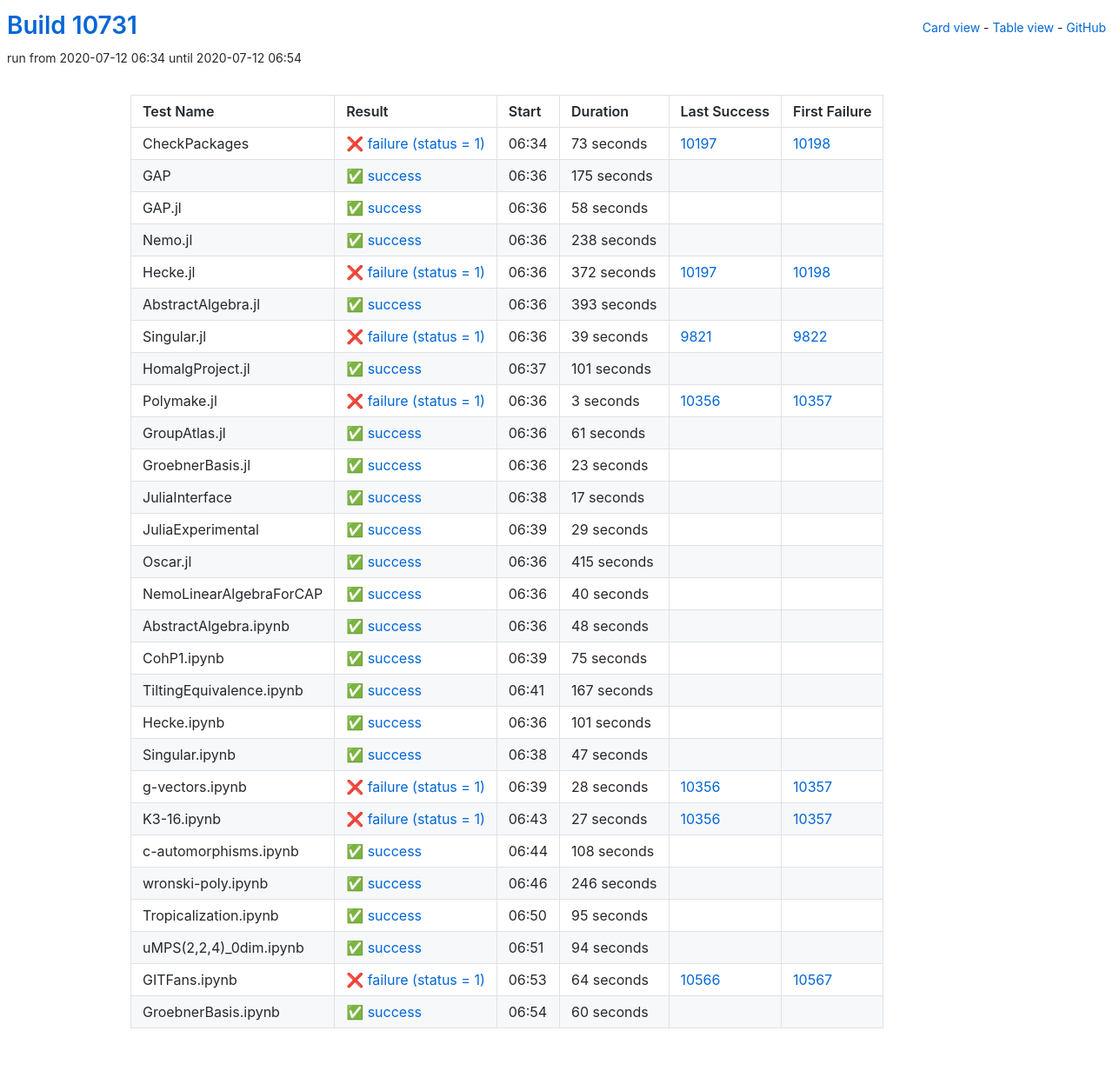
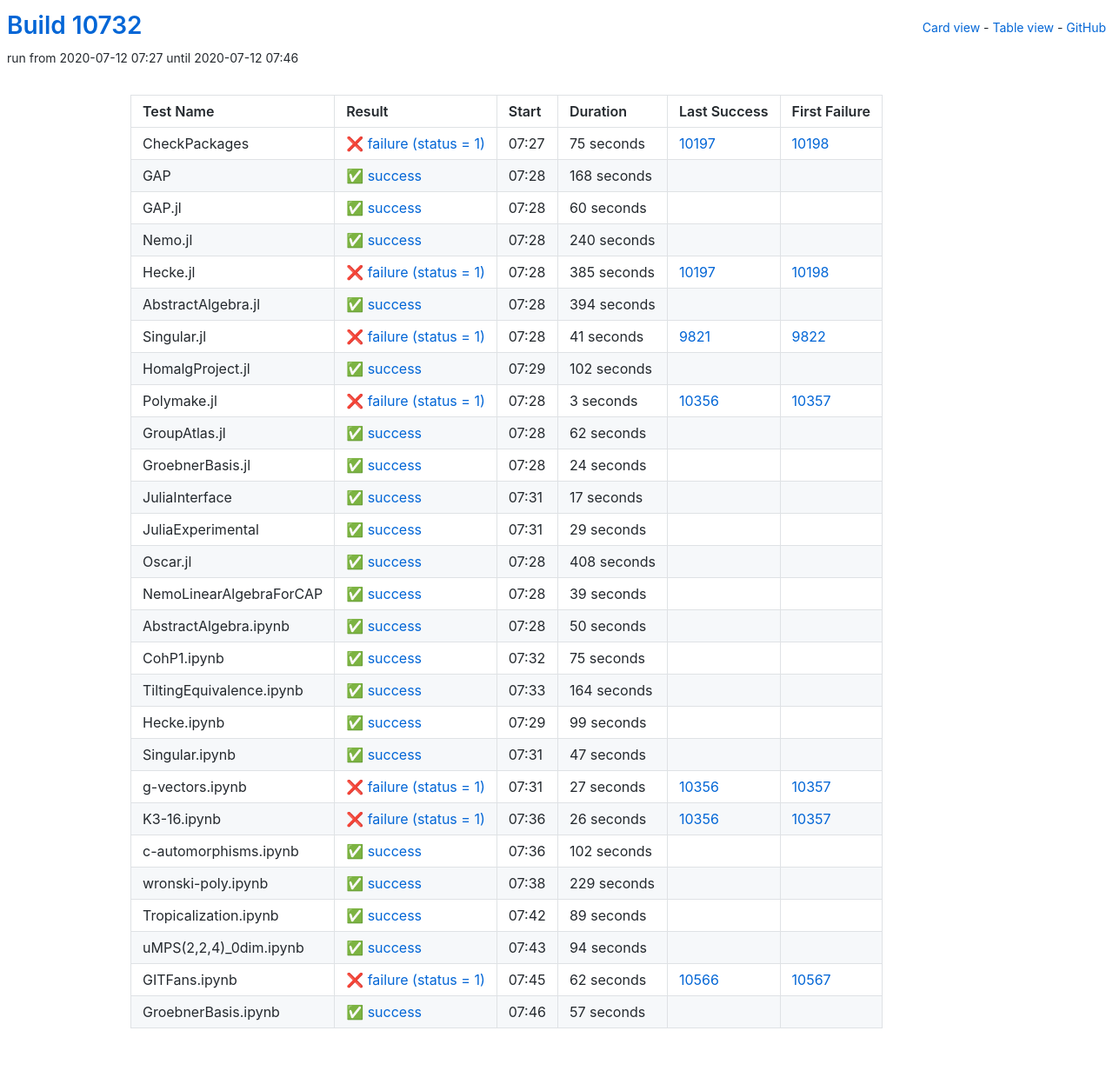
Before and after one commit to oscar-system/oscar-ci-status, a Jekyll site: the page built from table.html, in a window 1280 px wide. Shown: the whole page at 87% size. Built offline with Jekyll 4.4.1, drawn with Linux system fonts in a browser that asks for light colours.

Commit message:
Build #10732

```diff
--- a/_data/ci.yml
+++ b/_data/ci.yml
@@ -1,6 +1,6 @@
 ---
-build: 10731
-build_url: https://oscarci.mathematik.uni-kl.de/job/oscar/10731/
+build: 10732
+build_url: https://oscarci.mathematik.uni-kl.de/job/oscar/10732/
 job: oscar
 organization: oscar-system
 repo: oscar-ci-status
@@ -8,104 +8,104 @@
 tests:
 - name: CheckPackages
   id: checkpackages
-  log: https://oscarci.mathematik.uni-kl.de/job/oscar/10731/artifact/logs/build-10731/CheckPackages.log
-  start: 2020-07-12 06:34
+  log: https://oscarci.mathematik.uni-kl.de/job/oscar/10732/artifact/logs/build-10732/CheckPackages.log
+  start: 2020-07-12 07:27
   success: false
   exitcode: 1
   status: failure
-  duration: 73
+  duration: 75
   last_success: 10197
   last_success_url: https://oscarci.mathematik.uni-kl.de/job/oscar/10197/
   first_failure: 10198
   first_failure_url: https://oscarci.mathematik.uni-kl.de/job/oscar/10198/
 - name: GAP
   id: gap
-  log: https://oscarci.mathematik.uni-kl.de/job/oscar/10731/artifact/logs/build-10731/GAP.log
-  start: 2020-07-12 06:36
+  log: https://oscarci.mathematik.uni-kl.de/job/oscar/10732/artifact/logs/build-10732/GAP.log
+  start: 2020-07-12 07:28
   success: true
   exitcode: 0
   status: success
-  duration: 175
+  duration: 168
   last_success: false
   last_success_url:
   first_failure: false
   first_failure_url:
 - name: GAP.jl
   id: gap-jl
-  log: https://oscarci.mathematik.uni-kl.de/job/oscar/10731/artifact/logs/build-10731/GAP.jl.log
-  start: 2020-07-12 06:36
+  log: https://oscarci.mathematik.uni-kl.de/job/oscar/10732/artifact/logs/build-10732/GAP.jl.log
+  start: 2020-07-12 07:28
   success: true
   exitcode: 0
   status: success
-  duration: 58
+  duration: 60
   last_success: false
   last_success_url:
   first_failure: false
   first_failure_url:
 - name: Nemo.jl
   id: nemo-jl
-  log: https://oscarci.mathematik.uni-kl.de/job/oscar/10731/artifact/logs/build-10731/Nemo.jl.log
-  start: 2020-07-12 06:36
+  log: https://oscarci.mathematik.uni-kl.de/job/oscar/10732/artifact/logs/build-10732/Nemo.jl.log
+  start: 2020-07-12 07:28
   success: true
   exitcode: 0
   status: success
-  duration: 238
+  duration: 240
   last_success: false
   last_success_url:
   first_failure: false
   first_failure_url:
 - name: Hecke.jl
   id: hecke-jl
-  log: https://oscarci.mathematik.uni-kl.de/job/oscar/10731/artifact/logs/build-10731/Hecke.jl.log
-  start: 2020-07-12 06:36
+  log: https://oscarci.mathematik.uni-kl.de/job/oscar/10732/artifact/logs/build-10732/Hecke.jl.log
+  start: 2020-07-12 07:28
   success: false
   exitcode: 1
   status: failure
-  duration: 372
+  duration: 385
   last_success: 10197
   last_success_url: https://oscarci.mathematik.uni-kl.de/job/oscar/10197/
   first_failure: 10198
   first_failure_url: https://oscarci.mathematik.uni-kl.de/job/oscar/10198/
 - name: AbstractAlgebra.jl
   id: abstractalgebra-jl
-  log: https://oscarci.mathematik.uni-kl.de/job/oscar/10731/artifact/logs/build-10731/AbstractAlgebra.jl.log
-  start: 2020-07-12 06:36
+  log: https://oscarci.mathematik.uni-kl.de/job/oscar/10732/artifact/logs/build-10732/AbstractAlgebra.jl.log
+  start: 2020-07-12 07:28
   success: true
   exitcode: 0
   status: success
-  duration: 393
+  duration: 394
   last_success: false
   last_success_url:
   first_failure: false
   first_failure_url:
 - name: Singular.jl
   id: singular-jl
-  log: https://oscarci.mathematik.uni-kl.de/job/oscar/10731/artifact/logs/build-10731/Singular.jl.log
-  start: 2020-07-12 06:36
+  log: https://oscarci.mathematik.uni-kl.de/job/oscar/10732/artifact/logs/build-10732/Singular.jl.log
+  start: 2020-07-12 07:28
   success: false
   exitcode: 1
   status: failure
-  duration: 39
+  duration: 41
   last_success: 9821
   last_success_url: https://oscarci.mathematik.uni-kl.de/job/oscar/9821/
   first_failure: 9822
   first_failure_url: https://oscarci.mathematik.uni-kl.de/job/oscar/9822/
 - name: HomalgProject.jl
   id: homalgproject-jl
-  log: https://oscarci.mathematik.uni-kl.de/job/oscar/10731/artifact/logs/build-10731/HomalgProject.jl.log
-  start: 2020-07-12 06:37
+  log: https://oscarci.mathematik.uni-kl.de/job/oscar/10732/artifact/logs/build-10732/HomalgProject.jl.log
+  start: 2020-07-12 07:29
   success: true
   exitcode: 0
   status: success
-  duration: 101
+  duration: 102
   last_success: false
   last_success_url:
   first_failure: false
   first_failure_url:
 - name: Polymake.jl
   id: polymake-jl
-  log: https://oscarci.mathematik.uni-kl.de/job/oscar/10731/artifact/logs/build-10731/Polymake.jl.log
-  start: 2020-07-12 06:36
+  log: https://oscarci.mathematik.uni-kl.de/job/oscar/10732/artifact/logs/build-10732/Polymake.jl.log
+  start: 2020-07-12 07:28
   success: false
   exitcode: 1
   status: failure
@@ -116,32 +116,32 @@
   first_failure_url: https://oscarci.mathematik.uni-kl.de/job/oscar/10357/
 - name: GroupAtlas.jl
   id: groupatlas-jl
-  log: https://oscarci.mathematik.uni-kl.de/job/oscar/10731/artifact/logs/build-10731/GroupAtlas.jl.log
-  start: 2020-07-12 06:36
+  log: https://oscarci.mathematik.uni-kl.de/job/oscar/10732/artifact/logs/build-10732/GroupAtlas.jl.log
+  start: 2020-07-12 07:28
   success: true
   exitcode: 0
   status: success
-  duration: 61
+  duration: 62
   last_success: false
   last_success_url:
   first_failure: false
   first_failure_url:
 - name: GroebnerBasis.jl
   id: groebnerbasis-jl
-  log: https://oscarci.mathematik.uni-kl.de/job/oscar/10731/artifact/logs/build-10731/GroebnerBasis.jl.log
-  start: 2020-07-12 06:36
+  log: https://oscarci.mathematik.uni-kl.de/job/oscar/10732/artifact/logs/build-10732/GroebnerBasis.jl.log
+  start: 2020-07-12 07:28
   success: true
   exitcode: 0
   status: success
-  duration: 23
+  duration: 24
   last_success: false
   last_success_url:
   first_failure: false
   first_failure_url:
 - name: JuliaInterface
   id: juliainterface
-  log: https://oscarci.mathematik.uni-kl.de/job/oscar/10731/artifact/logs/build-10731/JuliaInterface.log
-  start: 2020-07-12 06:38
+  log: https://oscarci.mathematik.uni-kl.de/job/oscar/10732/artifact/logs/build-10732/JuliaInterface.log
+  start: 2020-07-12 07:31
   success: true
   exitcode: 0
   status: success
@@ -152,8 +152,8 @@
   first_failure_url:
 - name: JuliaExperimental
   id: juliaexperimental
-  log: https://oscarci.mathematik.uni-kl.de/job/oscar/10731/artifact/logs/build-10731/JuliaExperimental.log
-  start: 2020-07-12 06:39
+  log: https://oscarci.mathematik.uni-kl.de/job/oscar/10732/artifact/logs/build-10732/JuliaExperimental.log
+  start: 2020-07-12 07:31
   success: true
   exitcode: 0
   status: success
@@ -164,44 +164,44 @@
   first_failure_url:
 - name: Oscar.jl
   id: oscar-jl
-  log: https://oscarci.mathematik.uni-kl.de/job/oscar/10731/artifact/logs/build-10731/Oscar.jl.log
-  start: 2020-07-12 06:36
+  log: https://oscarci.mathematik.uni-kl.de/job/oscar/10732/artifact/logs/build-10732/Oscar.jl.log
+  start: 2020-07-12 07:28
   success: true
   exitcode: 0
   status: success
-  duration: 415
+  duration: 408
   last_success: false
   last_success_url:
   first_failure: false
   first_failure_url:
 - name: NemoLinearAlgebraForCAP
   id: nemolinearalgebraforcap
-  log: https://oscarci.mathematik.uni-kl.de/job/oscar/10731/artifact/logs/build-10731/NemoLinearAlgebraForCAP.log
-  start: 2020-07-12 06:36
+  log: https://oscarci.mathematik.uni-kl.de/job/oscar/10732/artifact/logs/build-10732/NemoLinearAlgebraForCAP.log
+  start: 2020-07-12 07:28
   success: true
   exitcode: 0
   status: success
-  duration: 40
+  duration: 39
   last_success: false
   last_success_url:
   first_failure: false
   first_failure_url:
 - name: AbstractAlgebra.ipynb
   id: abstractalgebra-ipynb
-  log: https://oscarci.mathematik.uni-kl.de/job/oscar/10731/artifact/logs/build-10731/AbstractAlgebra.ipynb.log
-  start: 2020-07-12 06:36
+  log: https://oscarci.mathematik.uni-kl.de/job/oscar/10732/artifact/logs/build-10732/AbstractAlgebra.ipynb.log
+  start: 2020-07-12 07:28
   success: true
   exitcode: 0
   status: success
-  duration: 48
+  duration: 50
   last_success: false
   last_success_url:
   first_failure: false
   first_failure_url:
 - name: CohP1.ipynb
   id: cohp1-ipynb
-  log: https://oscarci.mathematik.uni-kl.de/job/oscar/10731/artifact/logs/build-10731/CohP1.ipynb.log
-  start: 2020-07-12 06:39
+  log: https://oscarci.mathematik.uni-kl.de/job/oscar/10732/artifact/logs/build-10732/CohP1.ipynb.log
+  start: 2020-07-12 07:32
   success: true
   exitcode: 0
   status: success
@@ -212,32 +212,32 @@
   first_failure_url:
 - name: TiltingEquivalence.ipynb
   id: tiltingequivalence-ipynb
-  log: https://oscarci.mathematik.uni-kl.de/job/oscar/10731/artifact/logs/build-10731/TiltingEquivalence.ipynb.log
-  start: 2020-07-12 06:41
+  log: https://oscarci.mathematik.uni-kl.de/job/oscar/10732/artifact/logs/build-10732/TiltingEquivalence.ipynb.log
+  start: 2020-07-12 07:33
   success: true
   exitcode: 0
   status: success
-  duration: 167
+  duration: 164
   last_success: false
   last_success_url:
   first_failure: false
   first_failure_url:
 - name: Hecke.ipynb
   id: hecke-ipynb
-  log: https://oscarci.mathematik.uni-kl.de/job/oscar/10731/artifact/logs/build-10731/Hecke.ipynb.log
-  start: 2020-07-12 06:36
+  log: https://oscarci.mathematik.uni-kl.de/job/oscar/10732/artifact/logs/build-10732/Hecke.ipynb.log
+  start: 2020-07-12 07:29
   success: true
   exitcode: 0
   status: success
-  duration: 101
+  duration: 99
   last_success: false
   last_success_url:
   first_failure: false
   first_failure_url:
 - name: Singular.ipynb
   id: singular-ipynb
-  log: https://oscarci.mathematik.uni-kl.de/job/oscar/10731/artifact/logs/build-10731/Singular.ipynb.log
-  start: 2020-07-12 06:38
+  log: https://oscarci.mathematik.uni-kl.de/job/oscar/10732/artifact/logs/build-10732/Singular.ipynb.log
+  start: 2020-07-12 07:31
   success: true
   exitcode: 0
   status: success
@@ -248,20 +248,8 @@
   first_failure_url:
 - name: g-vectors.ipynb
   id: g-vectors-ipynb
-  log: https://oscarci.mathematik.uni-kl.de/job/oscar/10731/artifact/logs/build-10731/g-vectors.ipynb.log
-  start: 2020-07-12 06:39
-  success: false
-  exitcode: 1
-  status: failure
-  duration: 28
-  last_success: 10356
-  last_success_url: https://oscarci.mathematik.uni-kl.de/job/oscar/10356/
-  first_failure: 10357
-  first_failure_url: https://oscarci.mathematik.uni-kl.de/job/oscar/10357/
-- name: K3-16.ipynb
-  id: k3-16-ipynb
-  log: https://oscarci.mathematik.uni-kl.de/job/oscar/10731/artifact/logs/build-10731/K3-16.ipynb.log
-  start: 2020-07-12 06:43
+  log: https://oscarci.mathematik.uni-kl.de/job/oscar/10732/artifact/logs/build-10732/g-vectors.ipynb.log
+  start: 2020-07-12 07:31
   success: false
   exitcode: 1
   status: failure
@@ -270,46 +258,58 @@
   last_success_url: https://oscarci.mathematik.uni-kl.de/job/oscar/10356/
   first_failure: 10357
   first_failure_url: https://oscarci.mathematik.uni-kl.de/job/oscar/10357/
+- name: K3-16.ipynb
+  id: k3-16-ipynb
+  log: https://oscarci.mathematik.uni-kl.de/job/oscar/10732/artifact/logs/build-10732/K3-16.ipynb.log
+  start: 2020-07-12 07:36
+  success: false
+  exitcode: 1
+  status: failure
+  duration: 26
+  last_success: 10356
+  last_success_url: https://oscarci.mathematik.uni-kl.de/job/oscar/10356/
+  first_failure: 10357
+  first_failure_url: https://oscarci.mathematik.uni-kl.de/job/oscar/10357/
 - name: c-automorphisms.ipynb
   id: c-automorphisms-ipynb
-  log: https://oscarci.mathematik.uni-kl.de/job/oscar/10731/artifact/logs/build-10731/c-automorphisms.ipynb.log
-  start: 2020-07-12 06:44
+  log: https://oscarci.mathematik.uni-kl.de/job/oscar/10732/artifact/logs/build-10732/c-automorphisms.ipynb.log
+  start: 2020-07-12 07:36
   success: true
   exitcode: 0
   status: success
-  duration: 108
+  duration: 102
   last_success: false
   last_success_url:
   first_failure: false
   first_failure_url:
 - name: wronski-poly.ipynb
   id: wronski-poly-ipynb
-  log: https://oscarci.mathematik.uni-kl.de/job/oscar/10731/artifact/logs/build-10731/wronski-poly.ipynb.log
-  start: 2020-07-12 06:46
+  log: https://oscarci.mathematik.uni-kl.de/job/oscar/10732/artifact/logs/build-10732/wronski-poly.ipynb.log
+  start: 2020-07-12 07:38
   success: true
   exitcode: 0
   status: success
-  duration: 246
+  duration: 229
   last_success: false
   last_success_url:
   first_failure: false
   first_failure_url:
 - name: Tropicalization.ipynb
   id: tropicalization-ipynb
-  log: https://oscarci.mathematik.uni-kl.de/job/oscar/10731/artifact/logs/build-10731/Tropicalization.ipynb.log
-  start: 2020-07-12 06:50
+  log: https://oscarci.mathematik.uni-kl.de/job/oscar/10732/artifact/logs/build-10732/Tropicalization.ipynb.log
+  start: 2020-07-12 07:42
   success: true
   exitcode: 0
   status: success
-  duration: 95
+  duration: 89
   last_success: false
   last_success_url:
   first_failure: false
   first_failure_url:
 - name: uMPS(2,2,4)_0dim.ipynb
   id: umps-2-2-4-0dim-ipynb
-  log: https://oscarci.mathematik.uni-kl.de/job/oscar/10731/artifact/logs/build-10731/uMPS-2-2-4-_0dim.ipynb.log
-  start: 2020-07-12 06:51
+  log: https://oscarci.mathematik.uni-kl.de/job/oscar/10732/artifact/logs/build-10732/uMPS-2-2-4-_0dim.ipynb.log
+  start: 2020-07-12 07:43
   success: true
   exitcode: 0
   status: success
@@ -320,24 +320,24 @@
   first_failure_url:
 - name: GITFans.ipynb
   id: gitfans-ipynb
-  log: https://oscarci.mathematik.uni-kl.de/job/oscar/10731/artifact/logs/build-10731/GITFans.ipynb.log
-  start: 2020-07-12 06:53
+  log: https://oscarci.mathematik.uni-kl.de/job/oscar/10732/artifact/logs/build-10732/GITFans.ipynb.log
+  start: 2020-07-12 07:45
   success: false
   exitcode: 1
   status: failure
-  duration: 64
+  duration: 62
   last_success: 10566
   last_success_url: https://oscarci.mathematik.uni-kl.de/job/oscar/10566/
   first_failure: 10567
   first_failure_url: https://oscarci.mathematik.uni-kl.de/job/oscar/10567/
 - name: GroebnerBasis.ipynb
   id: groebnerbasis-ipynb
-  log: https://oscarci.mathematik.uni-kl.de/job/oscar/10731/artifact/logs/build-10731/GroebnerBasis.ipynb.log
-  start: 2020-07-12 06:54
+  log: https://oscarci.mathematik.uni-kl.de/job/oscar/10732/artifact/logs/build-10732/GroebnerBasis.ipynb.log
+  start: 2020-07-12 07:46
   success: true
   exitcode: 0
   status: success
-  duration: 60
+  duration: 57
   last_success: false
   last_success_url:
   first_failure: false
```
Also changed, not shown: README.md.
